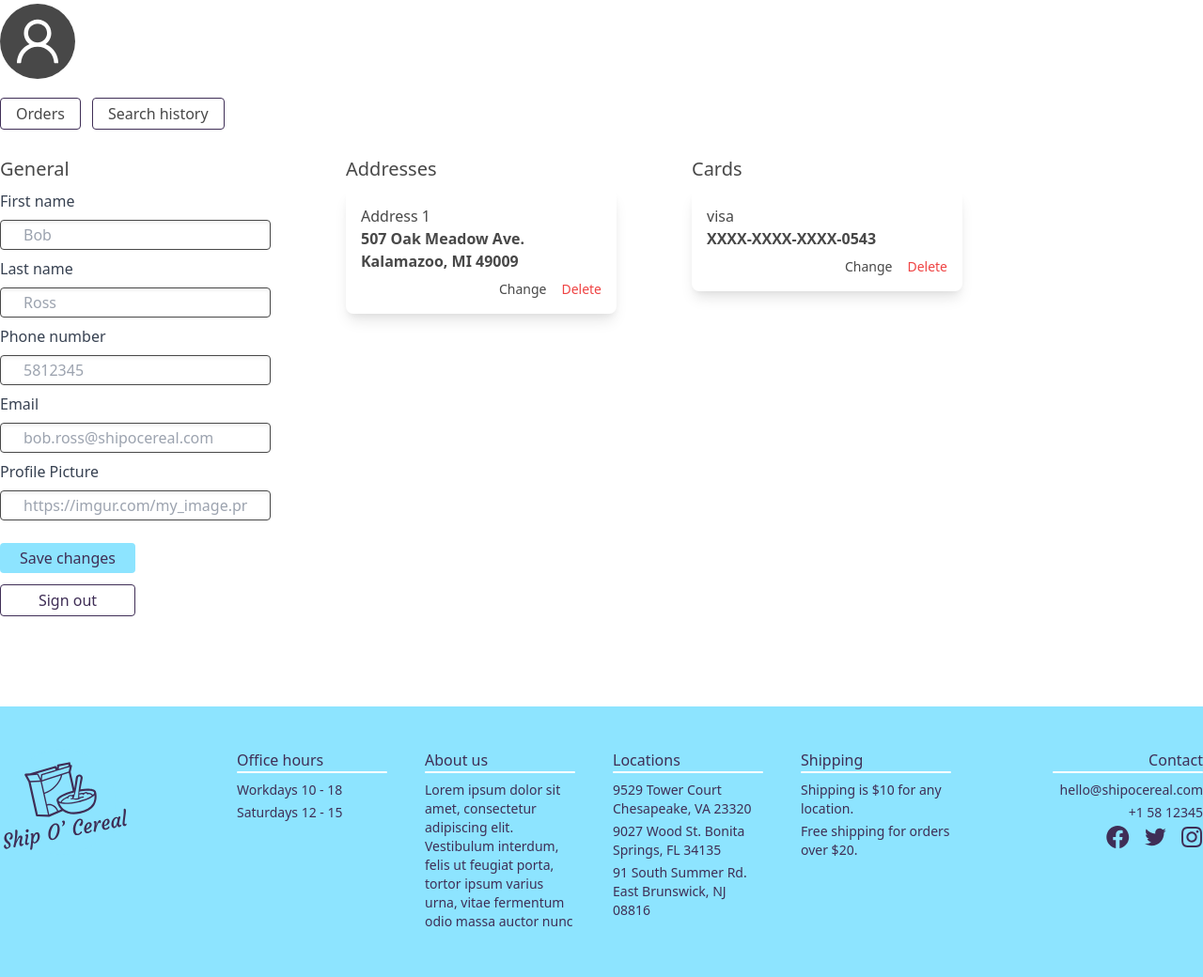
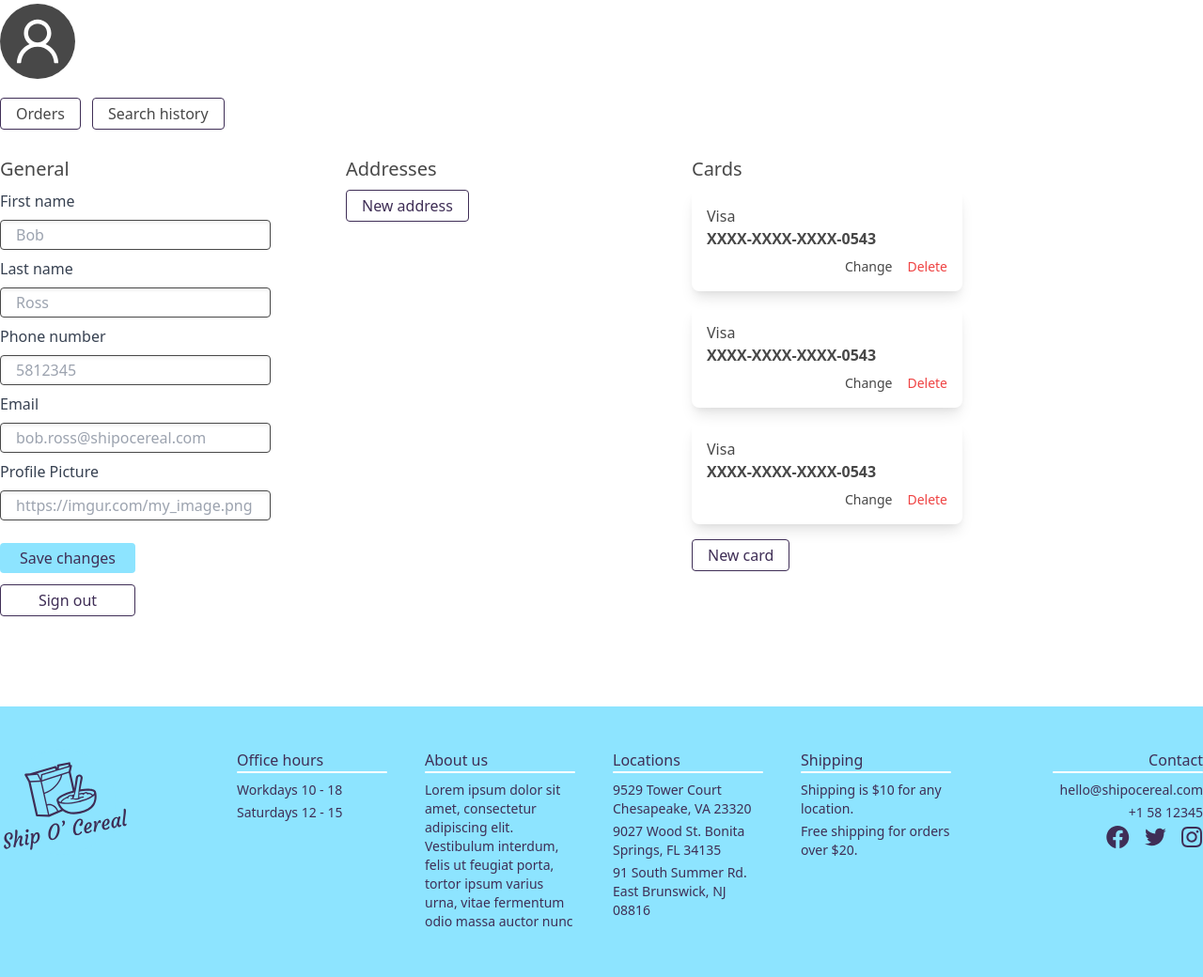
Before and after one commit to MattiMatt8/ship-o-cereal, a Django app: template templates/users/profile.html in a window 1280 px wide. Shown: the part 189-1229 px from the top of the page at 94% size. Run offline with Django 3.2, Linux system fonts and the light colour scheme; the template is opened without the code that fills it: values that come from a table or form of the project are taken from there, others are empty; style sheets or scripts are compiled from the project's sources.

Commit message:
Profile updates

```diff
--- a/static/js/profile.js
+++ b/static/js/profile.js
@@ -1 +1,3 @@
-console.log("This should only be seen on the profile site")
+function initializeListeners() {
+
+}
--- a/templates/components/user_address.html
+++ b/templates/components/user_address.html
@@ -1,8 +1,10 @@
 <li class="shadow-lg rounded-lg flex flex-col p-4 mb-4">
-    <h4 class="text-base">Address 1</h4>
-    <h3 class="text-base font-bold">507 Oak Meadow Ave. Kalamazoo, MI 49009</h3>
+    <h4 class="text-base">Address {{ num }}</h4>
+    <h3 class="text-base font-bold">{{ address }}</h3>
+    <h3 class="text-base font-bold">{{ city }} {{ zip_code }}</h3>
+    <h3 class="text-base font-bold">{{ country }}</h3>
     <div class="flex flex-row justify-end mt-2">
-        <a type="button" class="text-sm">Change</a>
-        <a type="button" class="text-red-500 text-sm ml-4">Delete</a>
+        <button type="button" class="text-sm focus:outline-none">Change</button>
+        <button type="button" class="text-red-500 text-sm ml-4 focus:outline-none">Delete</button>
     </div>
 </li>
--- a/templates/components/user_card.html
+++ b/templates/components/user_card.html
@@ -2,7 +2,7 @@
     <h4 class="text-base">{{ card_type }}</h4>
     <h3 class="text-base font-bold">XXXX-XXXX-XXXX-{{ card_num }}</h3>
     <div class="flex flex-row justify-end mt-2">
-        <a type="button" class="text-sm">Change</a>
-        <a type="button" class="text-red-500 text-sm ml-4">Delete</a>
+        <button type="button" class="text-sm focus:outline-none">Change</button>
+        <button type="button" class="text-red-500 text-sm ml-4 focus:outline-none">Delete</button>
     </div>
 </li>
--- a/templates/users/profile.html
+++ b/templates/users/profile.html
@@ -1,4 +1,5 @@
 {% extends 'base.html' %}
+{% load static %}
 {% block content %}
     <main class="container mx-auto my-16 text-customGray">
 
@@ -57,24 +58,38 @@
                         <button class="bg-customBlue rounded text-customViolet text-base py-1 px-4 mb-3 focus:outline-none"
                                 type="submit">Save changes
                         </button>
-                        <a class="text-center text-base text-customViolet rounded border border-customViolet py-1 px-4"
-                           href="{% url 'logout' %}">Sign
-                            out</a>
+                        <button type="button"
+                                class="text-center text-base text-customViolet rounded border border-customViolet py-1 px-4 focus:outline-none"
+                                href="{% url 'logout' %}">Sign out
+                        </button>
                     </div>
                 </form>
             </div>
             <div class="ml-20 w-72">
                 <h2 class="text-xl font-medium mb-2">Addresses</h2>
                 <ul>
-                    {% include 'components/user_address.html' %}
+                    {% for address in request.user.address_set.all %}
+                        {% include 'components/user_address.html' with num=forloop.counter address=address.address city=address.zip.city zip_code=address.zip.zip country=address.country %}
+                    {% endfor %}
                 </ul>
+                <button type="button"
+                        class="text-center text-base text-customViolet rounded border border-customViolet py-1 px-4 focus:outline-none"
+                        href="#">New address
+                </button>
             </div>
             <div class="ml-20 w-72">
                 <h2 class="text-xl font-medium mb-2">Cards</h2>
                 <ul>
-                    {% include 'components/user_card.html' with card_type='visa' card_num='0543' %}
+                    {% include 'components/user_card.html' with card_type='Visa' card_num='0543' %}
+                    {% include 'components/user_card.html' with card_type='Visa' card_num='0543' %}
+                    {% include 'components/user_card.html' with card_type='Visa' card_num='0543' %}
                 </ul>
+                <button type="button"
+                        class="text-center text-base text-customViolet rounded border border-customViolet py-1 px-4 focus:outline-none"
+                        href="#">New card
+                </button>
             </div>
         </section>
     </main>
+    <script src="{% static 'js/profile.js' %}"></script>
 {% endblock %}
--- a/users/forms/UpdateUserForm.py
+++ b/users/forms/UpdateUserForm.py
@@ -5,7 +5,7 @@ from django.contrib.auth.models import User
 
 
 class UpdateUserForm(ModelForm):
-    FIELD_STYLE = "border border-customGray rounded py-3 px-6 shadow-inner w-full h-8 focus:outline-none"
+    FIELD_STYLE = "border border-customGray rounded py-3 px-4 shadow-inner w-full h-8 focus:outline-none"
 
     phone = forms.CharField(
         widget=forms.TextInput(
@@ -27,7 +27,7 @@ class UpdateUserForm(ModelForm):
         required=False
     )
     class Meta:
-        FIELD_STYLE = "border border-customGray rounded py-3 px-6 shadow-inner w-full h-8 focus:outline-none"
+        FIELD_STYLE = "border border-customGray rounded py-3 px-4 shadow-inner w-full h-8 focus:outline-none"
 
         model = User
         fields = ("first_name", "last_name", "email")
--- a/users/models.py
+++ b/users/models.py
@@ -26,6 +26,7 @@ class Card(models.Model):
     last_name = models.CharField(max_length=255)
     ssn = models.CharField(max_length=255)
     card_num = models.CharField(max_length=255)
+    card_type = models.CharField(max_length=255)
     expiration_date = models.DateField()
 
 
@@ -39,7 +40,7 @@ class Address(models.Model):
     zip = models.ForeignKey(ZipCode, on_delete=models.DO_NOTHING)
     address = models.CharField(max_length=255)
     country = models.CharField(max_length=255)
-    additional_comments = models.CharField(max_length=255)
+    additional_comments = models.CharField(max_length=255, blank=True, null=True)
 
 
 class SearchHistory(models.Model):
```
Also changed, not shown: users/migrations/0004_card_card_type.py (added), users/migrations/0005_alter_address_additional_comments.py (added).
